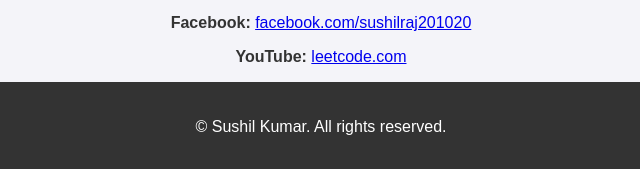
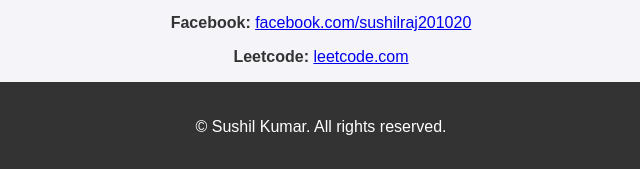
Before and after one commit to sushil-gits/portfolio, a plain HTML site: page index.html in a window 1280 px wide. Shown: the part 1227-1396 px from the top of the page, 319-959 px from the left. Drawn offline with Linux system fonts and the light colour scheme.

Commit message:
Update index.html

```diff
--- a/index.html
+++ b/index.html
@@ -115,7 +115,7 @@
             <!-- <p>
               <strong>YouTube:</strong> <a href="https://www.youtube.com/channel/UC" target="_blank">youtube.com/channel/UC</a>
             </p> -->
-        <p><strong>YouTube:</strong> <a href="https://leetcode.com/u/sushil_kumar_prajapati/" target="_blank">leetcode.com</a></p>
+        <p><strong>Leetcode:</strong> <a href="https://leetcode.com/u/sushil_kumar_prajapati/" target="_blank">leetcode.com</a></p>
       </div>
     </section>
   </main>
```
